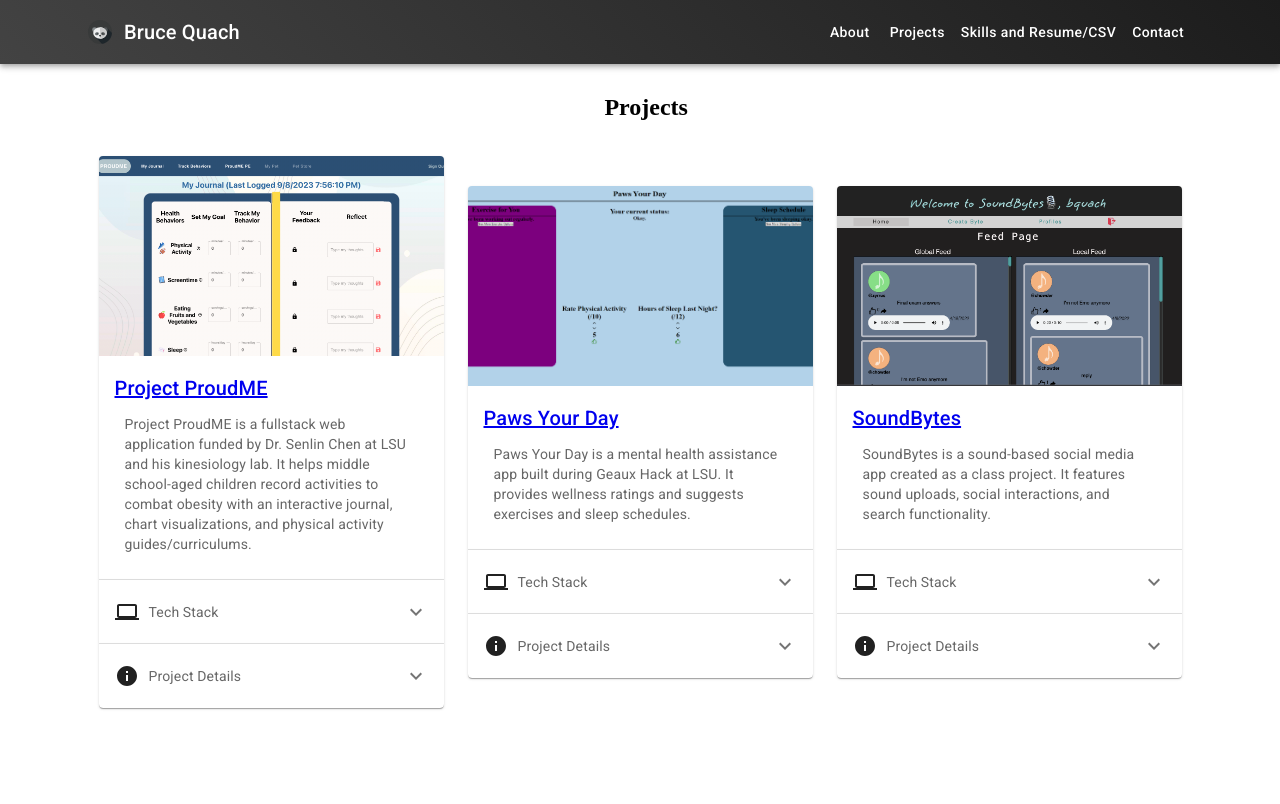
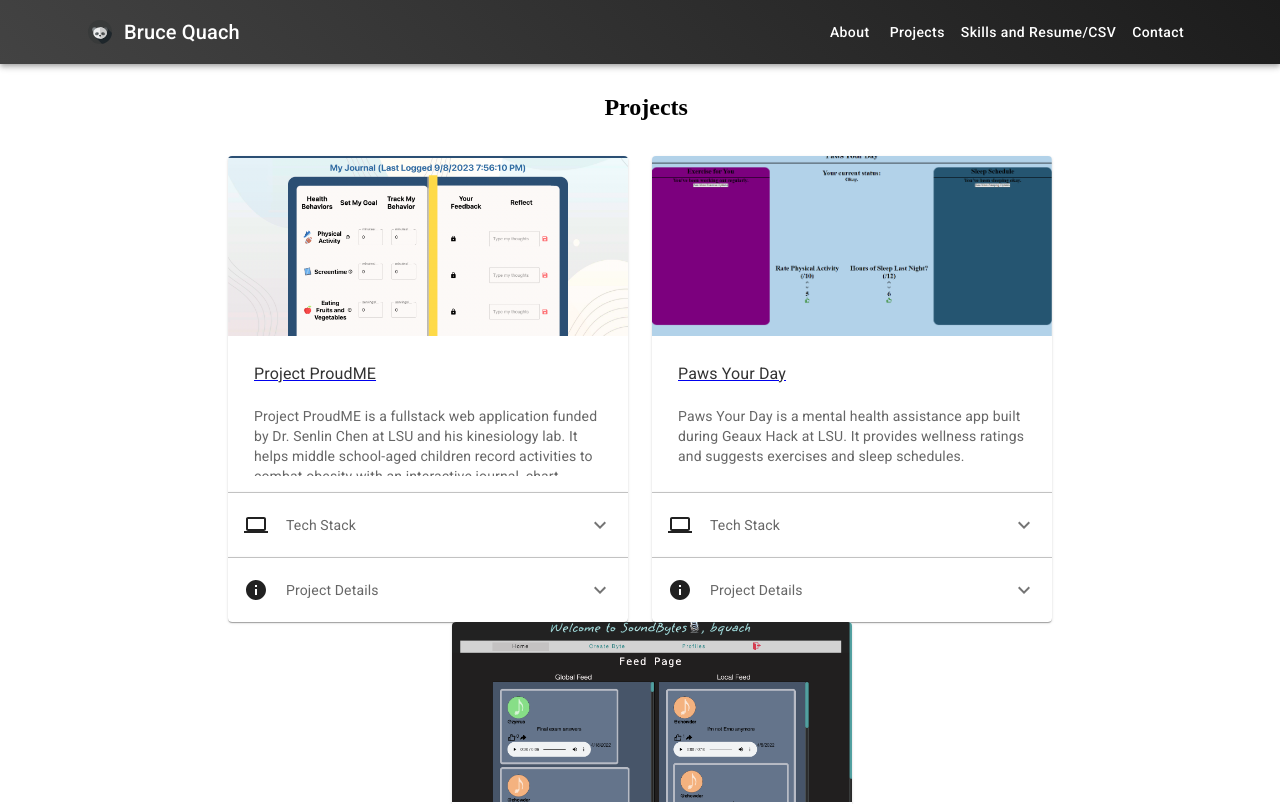
Before and after one commit to bquach1/website, a React (Create React App) app: page /links in a window 1280 px wide. Shown: the top 804 px of the page. Built offline with nearby package versions, Linux system fonts and the light colour scheme.

Commit message:
Create consistent style card for projects

```diff
--- a/src/pages/links.js
+++ b/src/pages/links.js
@@ -26,12 +26,11 @@ const Wrapper = styled(Box)`
 `;
 
 const StyledCard = styled(Card)`
-  max-width: 345px;
+  max-width: 400px;
   border-radius: 20px;
   margin: 20px;
   display: flex;
-  flex-direction: column; /* Make the card content stack vertically */
-  height: 100%; /* Ensure the card takes full height */
+  flex-direction: column;
 
   &:hover {
     transform: scale(1.05);
@@ -39,9 +38,26 @@ const StyledCard = styled(Card)`
   }
 `;
 
-const FullWidthAccordion = styled(Accordion)`
+const StyledTitle = styled(Typography)`
+  font-size: 1.2em;
+  font-weight: bold;
+  color: #333;
+  margin-bottom: 5px;
+`;
+
+const ScrollableDescription = styled(Typography)`
+  max-height: 80px; /* Adjusted height for better visual balance */
+  overflow-y: auto;
+  color: #555;
+`;
+
+const AccordionContainer = styled(Accordion)`
   width: 100%;
   box-shadow: none;
+  border-top: 1px solid #ddd; /* Subtle border for separation */
+  &:first-of-type {
+    border-top: none;
+  }
 `;
 
 const Links = () => {
@@ -64,6 +80,8 @@ const Links = () => {
       description:
         "Paws Your Day is a mental health assistance app built during Geaux Hack at LSU. It provides wellness ratings and suggests exercises and sleep schedules.",
       techDetails: "React.js, HTML/CSS, Sketch.js, Tone.js",
+      projectDetails:
+        "Spring 2022; entry for a local hackathon with prompt to create a mental well-being app for college students. Novice skill level project.",
     },
     {
       title: "SoundBytes",
@@ -72,6 +90,8 @@ const Links = () => {
       description:
         "SoundBytes is a sound-based social media app created as a class project. It features sound uploads, social interactions, and search functionality.",
       techDetails: "TypeScript, Firebase",
+      projectDetails:
+        "Spring 2022; object-oriented programming class semester project. Mostly involved with backend work in TypeScript.",
     },
   ];
 
@@ -90,22 +110,20 @@ const Links = () => {
             <a href={project.href} target="_blank" rel="noreferrer">
               <CardMedia
                 component="img"
-                height="200"
+                height="180" /* Adjusted height for mobile optimization */
                 image={project.imgSrc}
                 alt={project.title}
               />
             </a>
             <CardContent>
               <a href={project.href} target="_blank" rel="noreferrer">
-                <Typography variant="h6" component="div">
-                  {project.title}
-                </Typography>
+                <StyledTitle>{project.title}</StyledTitle>
               </a>
-              <Typography variant="body2" color="text.secondary">
+              <ScrollableDescription variant="body2" color="text.secondary">
                 {project.description}
-              </Typography>
+              </ScrollableDescription>
             </CardContent>
-            <FullWidthAccordion>
+            <AccordionContainer>
               <AccordionSummary
                 expandIcon={<ExpandMoreIcon />}
                 aria-controls={`panel-content-${index}`}
@@ -113,7 +131,11 @@ const Links = () => {
               >
                 <div style={{ display: "flex", alignItems: "center" }}>
                   <LaptopIcon />
-                  <Typography variant="body2" color="text.secondary">
+                  <Typography
+                    variant="body2"
+                    color="text.secondary"
+                    sx={{ ml: 1 }}
+                  >
                     Tech Stack
                   </Typography>
                 </div>
@@ -123,8 +145,8 @@ const Links = () => {
                   {project.techDetails}
                 </Typography>
               </AccordionDetails>
-            </FullWidthAccordion>
-            <FullWidthAccordion>
+            </AccordionContainer>
+            <AccordionContainer>
               <AccordionSummary
                 expandIcon={<ExpandMoreIcon />}
                 aria-controls={`panel-content-${index}`}
@@ -132,7 +154,11 @@ const Links = () => {
               >
                 <div style={{ display: "flex", alignItems: "center" }}>
                   <InfoIcon />
-                  <Typography variant="body2" color="text.secondary">
+                  <Typography
+                    variant="body2"
+                    color="text.secondary"
+                    sx={{ ml: 1 }}
+                  >
                     Project Details
                   </Typography>
                 </div>
@@ -142,7 +168,7 @@ const Links = () => {
                   {project.projectDetails}
                 </Typography>
               </AccordionDetails>
-            </FullWidthAccordion>
+            </AccordionContainer>
           </StyledCard>
         ))}
       </Stack>
```
